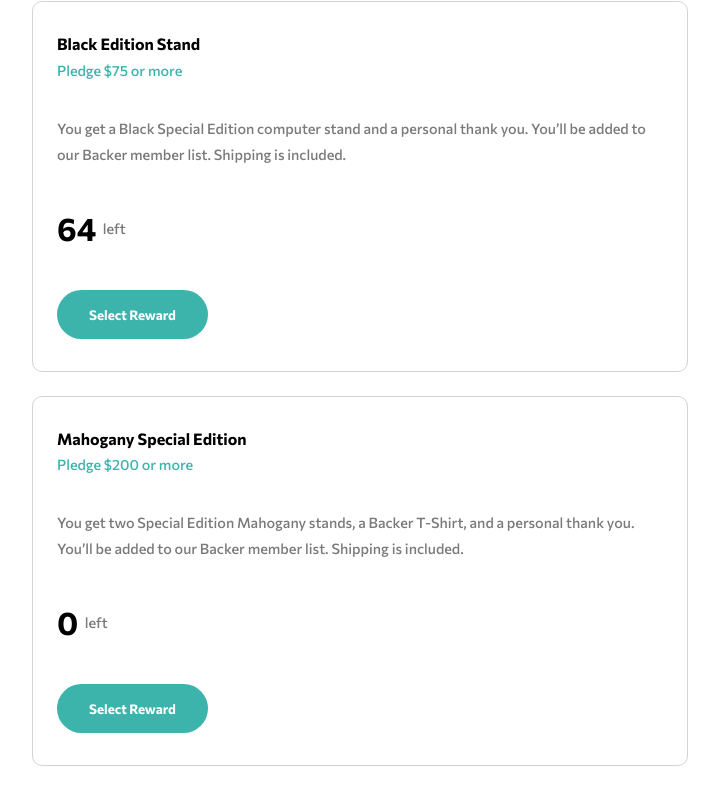
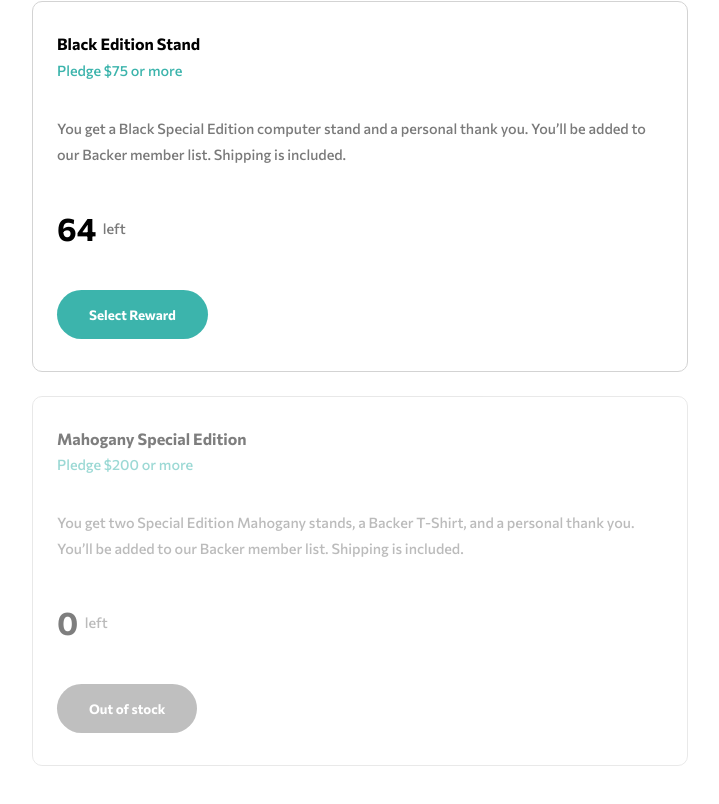
Before and after one commit to RayaneBengaoui/FM_challenge17_Crowfunding_Page, a React (Create React App) app: page / in a window 1280 px wide. Shown: the part 1331-2135 px from the top of the page, without its empty margins (280-999 px from the left). Built offline with nearby package versions, Linux system fonts and the light colour scheme.

Commit message:
Adding dynamic styling to Reward component

```diff
--- a/src/components/Reward.js
+++ b/src/components/Reward.js
@@ -9,14 +9,16 @@ const Reward = ({
   setRewards,
 }) => {
   return (
-    <RewardContainer>
+    <RewardContainer leftNumber={leftNumber}>
       <h3>{name}</h3>
       <PledgeText>{`Pledge $${minimumPrice} or more`}</PledgeText>
       <p>{description}</p>
       <LeftText>
         <span>{leftNumber}</span>left
       </LeftText>
-      <SelectButton>Select Reward</SelectButton>
+      <SelectButton leftNumber={leftNumber}>
+        {leftNumber === "0" ? "Out of stock" : "Select Reward"}
+      </SelectButton>
     </RewardContainer>
   );
 };
@@ -26,6 +28,7 @@ const RewardContainer = styled.div`
   border: solid lightgray 1px;
   padding: 2rem 1.5rem;
   margin-bottom: 1.5rem;
+  opacity: ${(props) => (props.leftNumber !== "0" ? "1" : "0.5")};
 `;
 const PledgeText = styled.p`
   padding-top: 0.3rem;
@@ -45,7 +48,8 @@ const LeftText = styled.p`
 
 const SelectButton = styled.button`
   padding: 1rem 2rem;
-  background-color: hsl(176, 50%, 47%);
+  background-color: ${(props) =>
+    props.leftNumber !== "0" ? "hsl(176, 50%, 47%)" : "gray"};
   color: white;
   border-radius: 3rem;
   font-weight: 700;
```
